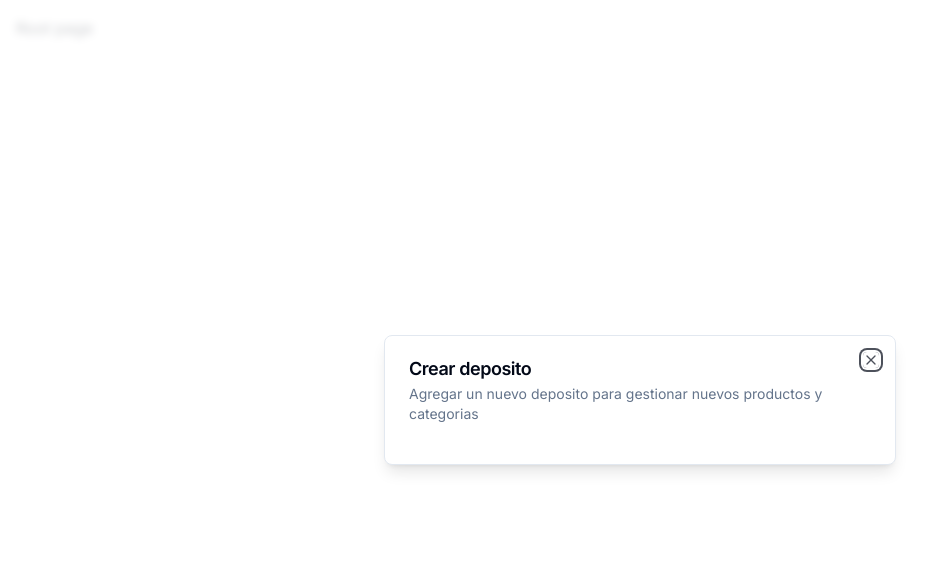
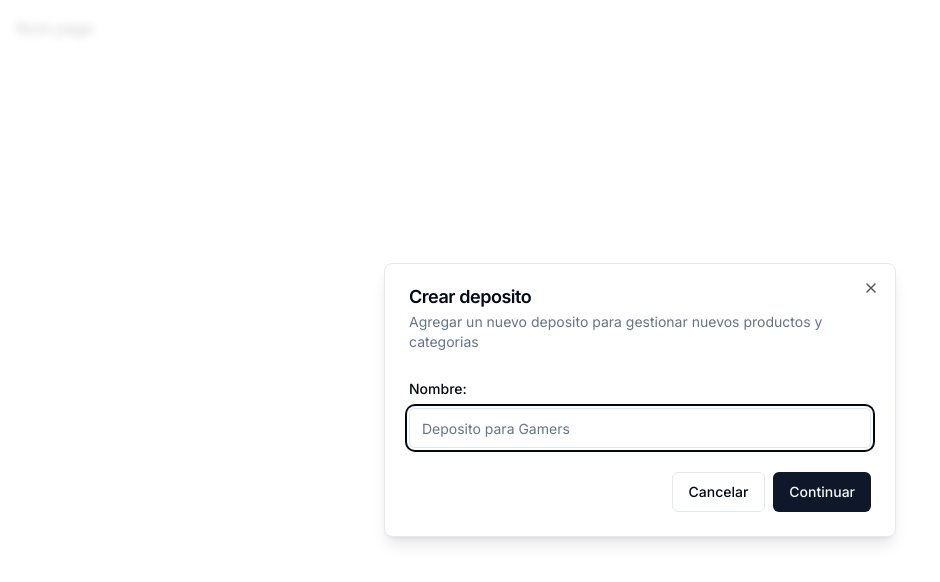
Before and after one commit to EBosch14/adt-dashboard, a Next.js app: page / in a window 1280 px wide. Shown: the top 582 px of the page, without its empty margins (0-940 px from the left). Built offline with nearby package versions, Linux system fonts and the light colour scheme.

Commit message:
feat(/*): :sparkles: create form for store modal

```diff
--- a/components/modals/store-modal.tsx
+++ b/components/modals/store-modal.tsx
@@ -1,15 +1,81 @@
 "use client";
+
+import { useForm } from "react-hook-form";
+import { zodResolver } from "@hookform/resolvers/zod";
+import * as z from "zod";
 
 import { Modal } from "@/components/ui/modal";
 import { useStoreModal } from "@/hooks/use-store-modal";
+import {
+  Form,
+  FormControl,
+  FormField,
+  FormItem,
+  FormLabel,
+  FormMessage,
+} from "@/components/ui/form";
+import { Input } from "@/components/ui/input";
+import { Button } from "@/components/ui/button";
+
+const FormSchema = z.object({
+  name: z.string().min(1, {
+    message: "El nombre debe contener al menos 1 caracter.",
+  }),
+});
+
+type FormInput = z.infer<typeof FormSchema>;
 
 export const StoreModal = () => {
   const storeModal = useStoreModal();
+
+  const form = useForm<FormInput>({
+    resolver: zodResolver(FormSchema),
+    defaultValues: {
+      name: "",
+    },
+  });
+
+  const onSubmit = async (values: FormInput) => {
+    console.log(values);
+    //TODO create store
+  };
+
   return (
     <Modal
       title="Crear deposito"
       description="Agregar un nuevo deposito para gestionar nuevos productos y categorias"
       isOpen={storeModal.isOpen}
-      onClose={storeModal.onClose}></Modal>
+      onClose={storeModal.onClose}>
+      <div>
+        <div className="space-y-4 py-2 pb-0">
+          <Form {...form}>
+            <form onSubmit={form.handleSubmit(onSubmit)}>
+              <FormField
+                control={form.control}
+                name="name"
+                render={({ field }) => (
+                  <FormItem>
+                    <FormLabel>Nombre:</FormLabel>
+                    <FormControl>
+                      <Input placeholder="Deposito para Gamers" {...field} />
+                    </FormControl>
+                    <FormMessage />
+                  </FormItem>
+                )}
+              />
+              <div className="pt-6 space-x-2 flex items-center justify-end w-full">
+                <Button
+                  // type="reset"
+                  variant="outline"
+                  onClick={storeModal.onClose}>
+                  Cancelar
+                </Button>
+                <Button type="submit">Continuar</Button>
+              </div>
+            </form>
+          </Form>
+        </div>
+      </div>
+    </Modal>
   );
 };
```
